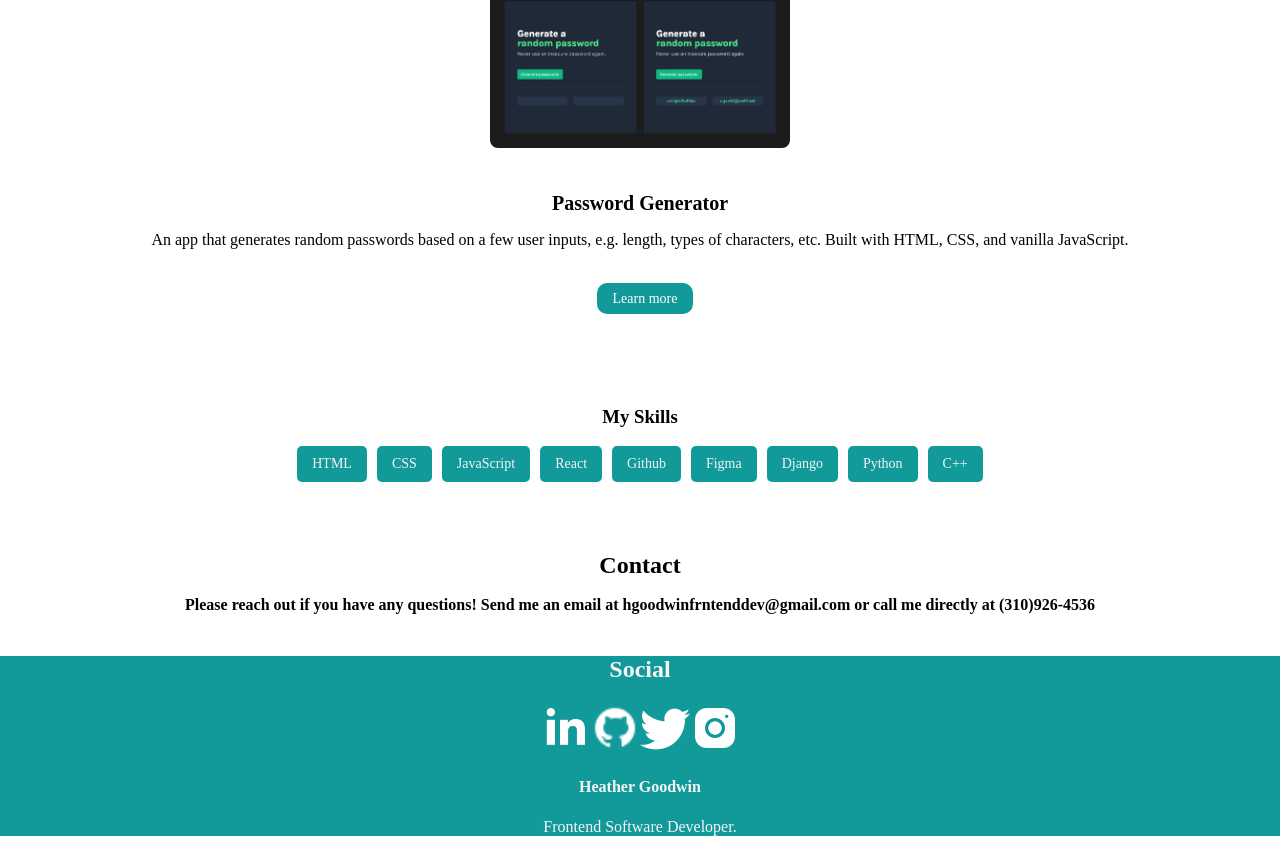
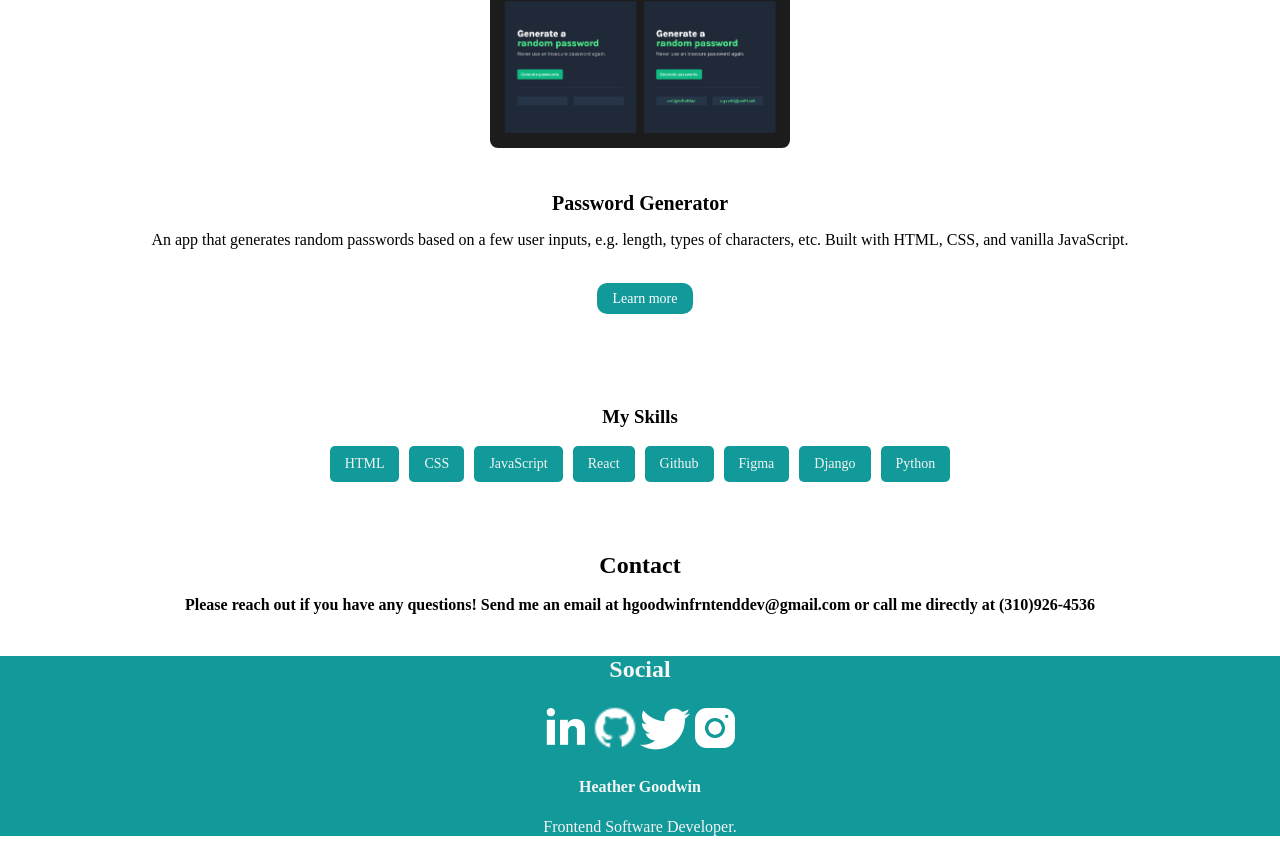
Before and after one commit to HGoodwin415/fantastic-octo-succotash, a React (Create React App) app: page / in a window 1280 px wide. Shown: the part 1760-2612 px from the top of the page. Built offline with nearby package versions, Linux system fonts and the light colour scheme.

Commit message:
Update Skills.js

```diff
--- a/src/components/Skills.js
+++ b/src/components/Skills.js
@@ -11,7 +11,7 @@ function Skills() {
           <div class="skills__skill">Figma</div>
           <div class="skills__skill">Django</div>
           <div class="skills__skill">Python</div>
-          <div class="skills__skill">C++</div>
+
         </div>
         </div>
     )
```
